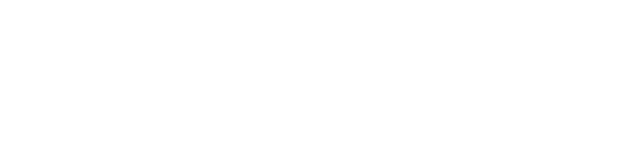
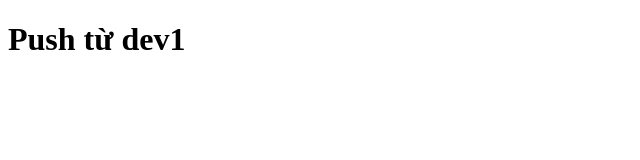
Before and after one commit to bee1194/hoc-lam-git, a plain HTML site: page index.html in a window 1280 px wide. Shown: the whole page, without its empty margins (0-640 px from the left). Drawn offline with Linux system fonts and the light colour scheme.

Commit message:
commit so 3

```diff
--- a/index.html
+++ b/index.html
@@ -7,6 +7,6 @@
     <title>Document</title>
 </head>
 <body>
-
+<h1>Push từ dev1</h1>
 </body>
 </html>
```
